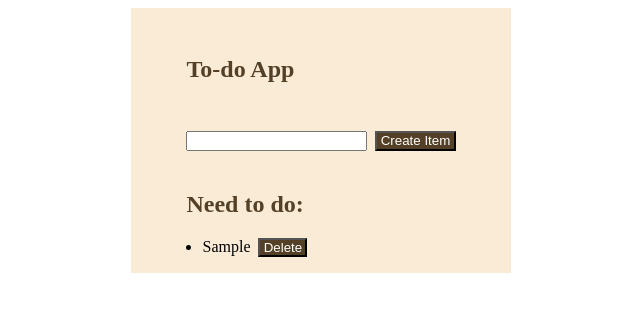
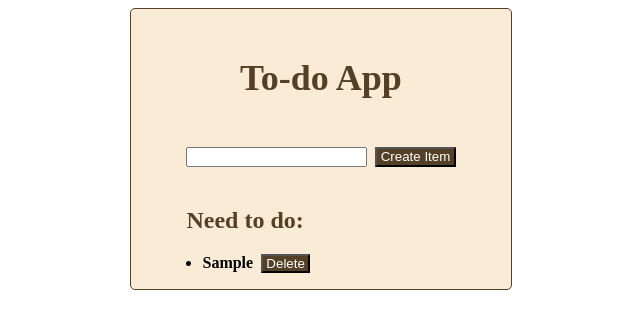
Before and after one commit to Akhtar-Joomun/to-do-app, a plain HTML site: page app.html in a window 1280 px wide. Both pictures are taken after typing "Sample" into the empty fields and a click on the button "Create Item". Shown: the whole page, without its empty margins (319-959 px from the left). Drawn offline with Linux system fonts and the light colour scheme.

Commit message:
Update README.md file

```diff
--- a/app.html
+++ b/app.html
@@ -12,11 +12,10 @@
 <body>
     <section class="container">
         <div class="to-do-app">
-            <div class="to-do-title">
+            <div class="to-do-title-con">
                 <h1 class="to-do-title">To-do App</h1>
             </div>
             <form class="form">
-
                 <div class="my-field">
                     <input class="my-input" type="text">
                     <button class="create-item">Create Item</button>
--- a/style.css
+++ b/style.css
@@ -7,6 +7,8 @@
   background-color: antiquewhite;
   display: flex;
   margin: 0 auto;
+  border-radius: 5px;
+  border: 1px solid rgb(84, 64, 38);
 }
 
 .to-do-app {
@@ -40,6 +42,10 @@
   margin: 1rem;
 }
 
+.my-list {
+    font-weight: bolder;
+}
+
 .create-item,
 .del-button {
   margin-left: 0.5rem;
```
Also changed, not shown: README.md, screenshot.png (added), script.js (line endings or trailing spaces).
